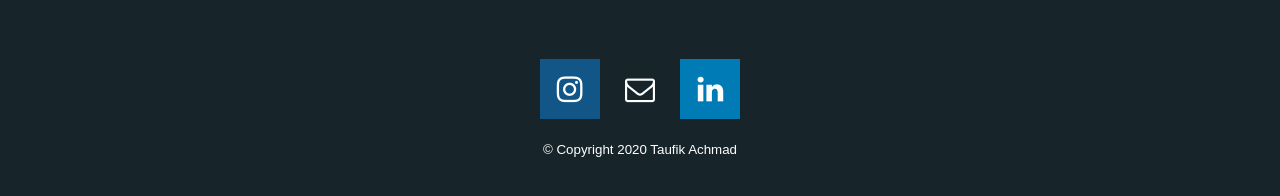
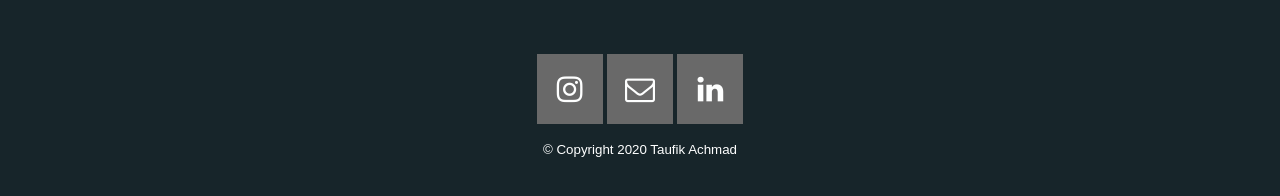
Before and after one commit to taufikchmd/PortofolioTA1, a plain HTML site: page index.html in a window 1280 px wide. Shown: the part 2795-2991 px from the top of the page. Drawn offline with Linux system fonts and the light colour scheme.

Commit message:
Update stylesheet.css

```diff
--- a/stylesheet.css
+++ b/stylesheet.css
@@ -9,6 +9,10 @@
 @media screen and (max-width: 768px) {
     #primary { width:100%; }
     #secondary { width:100%; margin:0; border:none; }
+}
+
+html {
+  scroll-behavior: smooth;
 }
 
 body {
@@ -80,7 +84,7 @@ header img {
 }
 
 .header-left a:hover {
-  border-bottom: 2px solid #FEFFFF;
+  border-bottom: 1px solid #FEFFFF;
 }
 
 .header-left a.active {
@@ -261,15 +265,22 @@ footer .fa {
   margin: 5px 3px;
 }
 
-footer .fa-instagram {
-  background: #125688;
-  color: #FEFFFF;;
+.btm {
+  background: #696969;
+  color: #FEFFFF;
+  transition-duration: 0.5s;
 }
 
+.ig-btm:hover {
+  background: #125688;
+}
 
-footer .fa-linkedin {
+.mail-btm:hover {
+  background: #282828;
+}
+
+.li-btm:hover {
   background: #007bb5;
-  color: #FEFFFF;;
 }
 
 small {
```
